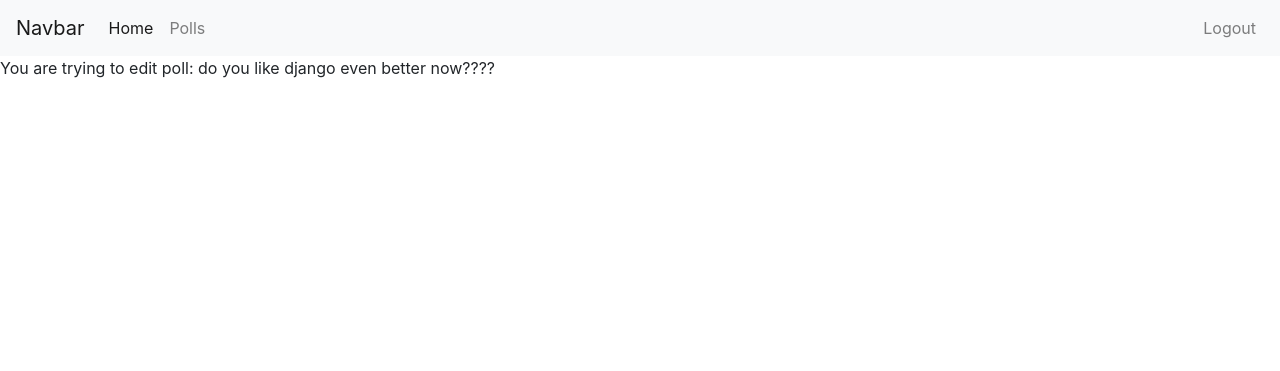
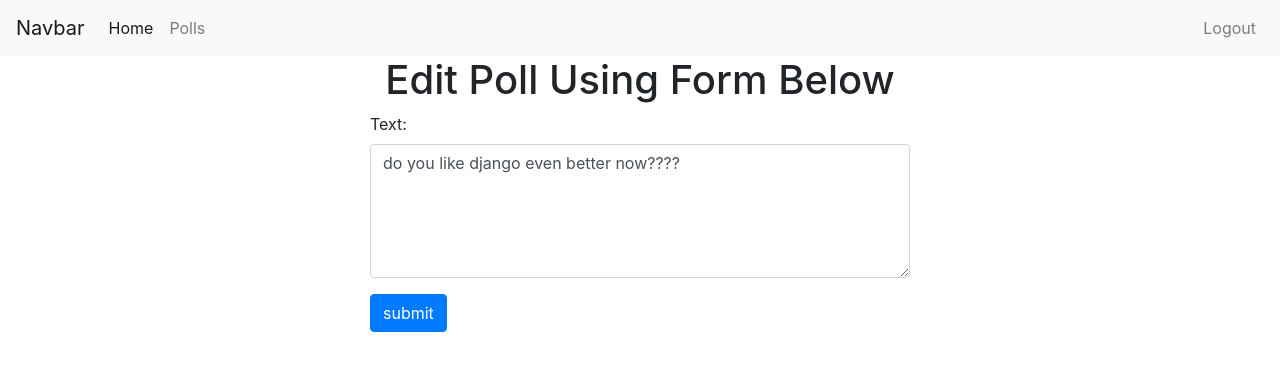
Before and after one commit to highfivecode/PollMe---Django-2.0, a Django app: page /polls/edit/2/ in a window 1280 px wide. Shown: the top 371 px of the page. Run offline with Django 3.2, Linux system fonts and the light colour scheme; a user stored in the database is signed in; data comes from the database, SQL or seed files in the repository; both versions use the stored data as it was after the commit; some libraries are stand-ins or nearby versions.

Commit message:
61 - Finishing The Edit Poll Page

```diff
--- a/polls/forms.py
+++ b/polls/forms.py
@@ -21,3 +21,12 @@ class PollForm(forms.ModelForm):
         widgets = {
             'text': forms.Textarea(attrs={"class":"form-control", "rows": 5, "cols": 20})
         }
+
+class EditPollForm(forms.ModelForm):
+
+    class Meta:
+        model = Poll
+        fields = ['text']
+        widgets = {
+            'text': forms.Textarea(attrs={"class":"form-control", "rows": 5, "cols": 20})
+        }
--- a/polls/templates/polls/edit_poll.html
+++ b/polls/templates/polls/edit_poll.html
@@ -2,6 +2,23 @@
 
 {% block content %}
 
-You are trying to edit poll: {{poll}}
+<div class="container">
+  <h1 class='text-center'>Edit Poll Using Form Below</h1>
+  <div class="row">
+    <div class="col-sm-6 offset-sm-3">
+      <form action="" method="post">
+        {% csrf_token %}
+        {% for field in form %}
+        <div class="form-group">
+          {{ field.errors }}
+          {{ field.label_tag }}
+          {{ field }}
+        </div>
+        {% endfor %}
+        <input type="submit" value="submit" class='btn btn-primary'>
+      </form>
+    </div>
+  </div>
+</div>
 
 {% endblock %}
--- a/polls/views.py
+++ b/polls/views.py
@@ -9,7 +9,7 @@ from django.urls import reverse
 
 from .models import Choice, Poll
 
-from .forms import PollForm
+from .forms import PollForm, EditPollForm
 
 # Create your views here.
 @login_required
@@ -55,7 +55,21 @@ def edit_poll(request, poll_id):
     poll = get_object_or_404(Poll, id=poll_id)
     if request.user != poll.owner:
         return redirect('/')
-    return render(request, 'polls/edit_poll.html', {'poll':poll})
+
+    if request.method == "POST":
+        form = EditPollForm(request.POST, instance=poll)
+        if form.is_valid():
+            form.save()
+            messages.success(
+                            request,
+                            'Poll Edit Successfully',
+                            extra_tags='alert alert-success alert-dismissible fade show'
+                            )
+            return redirect('polls:list')
+    else:
+        form = EditPollForm(instance=poll)
+
+    return render(request, 'polls/edit_poll.html', {'form': form})
 
 @login_required
 def poll_detail(request, poll_id):
```
Also changed, not shown: db.sqlite3.
